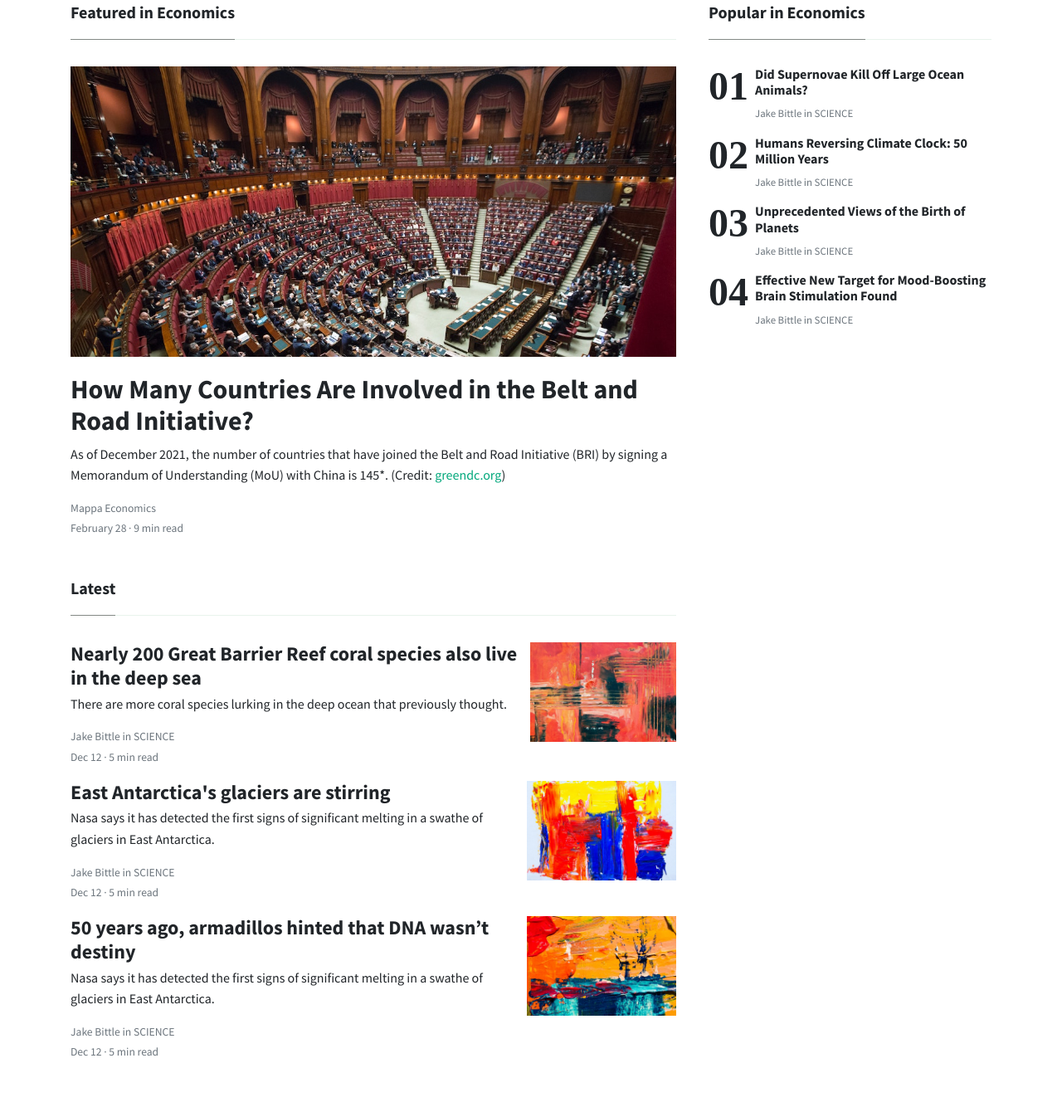
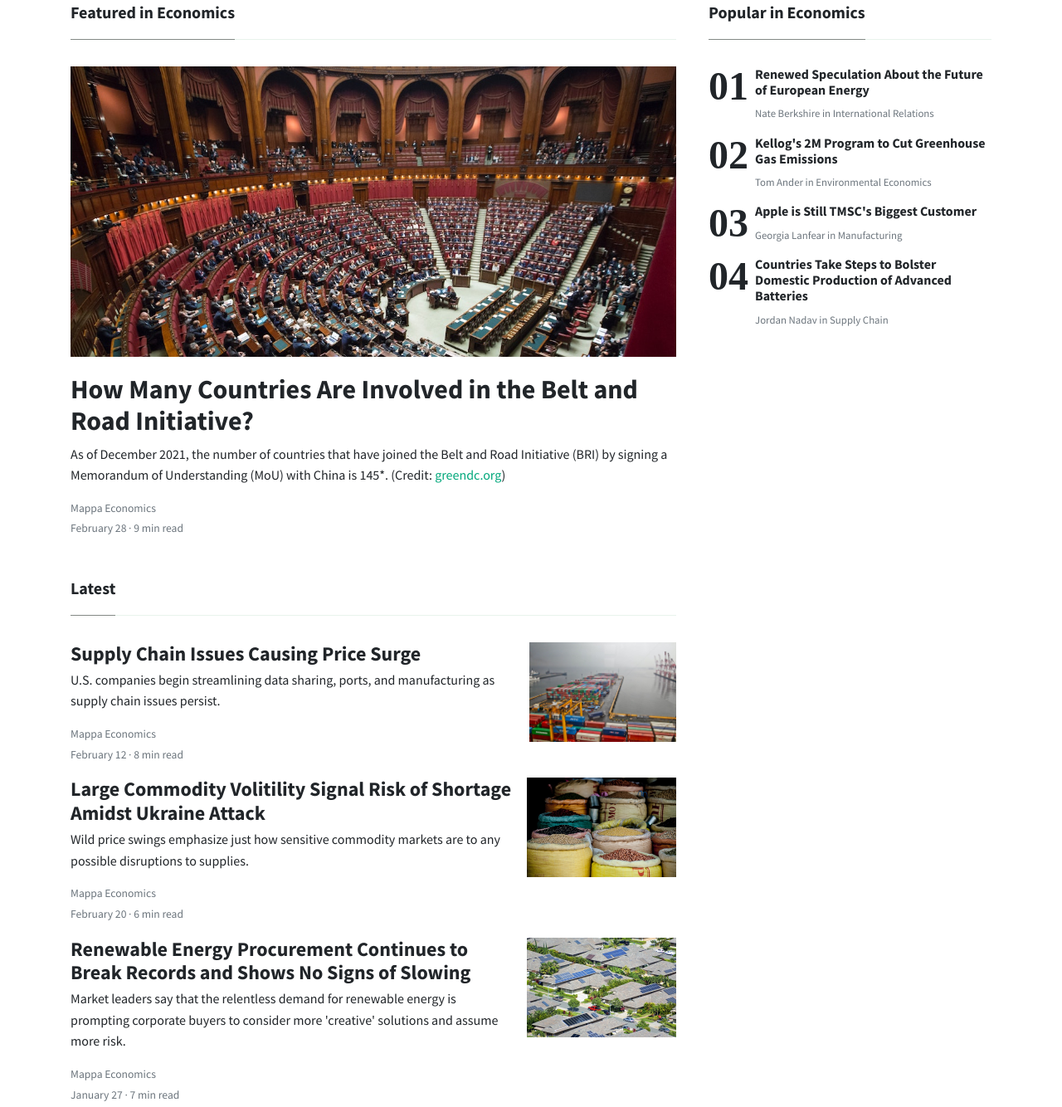
Before and after one commit to taishiwalden/mappa.news, a website: page economics.html in a window 1280 px wide. Shown: the part 115-1449 px from the top of the page at 83% size. Drawn offline with nearby package versions, Linux system fonts and the light colour scheme.

Commit message:
Finished Economics Flesh out

```diff
--- a/economics.html
+++ b/economics.html
@@ -162,7 +162,8 @@
                     </div>
                     <div class="card-body px-0 pb-0 d-flex flex-column align-items-start">
                         <h2 class="h2 font-weight-bold">
-                            <a class="text-dark" href="./article.html">How Many Countries Are Involved in the Belt and
+                            <a class="text-dark" href="./belt-and-road-initiative.html">How Many Countries Are Involved
+                                in the Belt and
                                 Road Initiative?</a>
                         </h2>
                         <p class="card-text">
@@ -181,51 +182,55 @@
                 <div class="mb-3 d-flex justify-content-between">
                     <div class="pr-3">
                         <h2 class="mb-1 h4 font-weight-bold">
-                            <a class="text-dark" href="./article.html">Nearly 200 Great Barrier Reef coral species also
-                                live in the deep sea</a>
+                            <a class="text-dark" data-toggle="modal" data-target="#exampleModalCenter"
+                                href="./article.html">Supply Chain Issues Causing Price Surge</a>
                         </h2>
                         <p>
-                            There are more coral species lurking in the deep ocean that previously thought.
+                            U.S. companies begin streamlining data sharing, ports, and manufacturing as supply chain
+                            issues persist.
                         </p>
                         <div class="card-text text-muted small">
-                            Jake Bittle in SCIENCE
+                            Mappa Economics
                         </div>
-                        <small class="text-muted">Dec 12 · 5 min read</small>
+                        <small class="text-muted">February 12 · 8 min read</small>
                     </div>
-                    <img height="120" src="./assets/img/demo/blog8.jpg">
+                    <img height="120" src="./assets/img/demo/shipping-containers.jpg">
                 </div>
                 <div class="mb-3 d-flex justify-content-between">
                     <div class="pr-3">
                         <h2 class="mb-1 h4 font-weight-bold">
-                            <a class="text-dark" href="./article.html">East Antarctica's glaciers are stirring</a>
+                            <a class="text-dark" data-toggle="modal" data-target="#exampleModalCenter"
+                                href="./article.html">Large Commodity Volitility Signal Risk of Shortage Amidst Ukraine
+                                Attack</a>
                         </h2>
                         <p>
-                            Nasa says it has detected the first signs of significant melting in a swathe of glaciers in
-                            East Antarctica.
+                            Wild price swings emphasize just how sensitive commodity markets are to any possible
+                            disruptions to supplies.
                         </p>
                         <div class="card-text text-muted small">
-                            Jake Bittle in SCIENCE
+                            Mappa Economics
                         </div>
-                        <small class="text-muted">Dec 12 · 5 min read</small>
+                        <small class="text-muted">February 20 · 6 min read</small>
                     </div>
-                    <img height="120" src="./assets/img/demo/1.jpg">
+                    <img height="120" src="./assets/img/demo/commodities.jpg">
                 </div>
                 <div class="mb-3 d-flex justify-content-between">
                     <div class="pr-3">
                         <h2 class="mb-1 h4 font-weight-bold">
-                            <a class="text-dark" href="./article.html">50 years ago, armadillos hinted that DNA wasn’t
-                                destiny</a>
+                            <a class="text-dark" data-toggle="modal" data-target="#exampleModalCenter"
+                                href="./article.html">Renewable Energy Procurement Continues to Break Records and Shows
+                                No Signs of Slowing</a>
                         </h2>
                         <p>
-                            Nasa says it has detected the first signs of significant melting in a swathe of glaciers in
-                            East Antarctica.
+                            Market leaders say that the relentless demand for renewable energy is prompting corporate
+                            buyers to consider more 'creative' solutions and assume more risk.
                         </p>
                         <div class="card-text text-muted small">
-                            Jake Bittle in SCIENCE
+                            Mappa Economics
                         </div>
-                        <small class="text-muted">Dec 12 · 5 min read</small>
+                        <small class="text-muted">January 27 · 7 min read</small>
                     </div>
-                    <img height="120" src="./assets/img/demo/5.jpg">
+                    <img height="120" src="./assets/img/demo/solar-panels.jpg">
                 </div>
             </div>
             <div class="col-md-4 pl-4">
@@ -236,44 +241,45 @@
                         <li>
                             <span>
                                 <h6 class="font-weight-bold">
-                                    <a href="./article.html" class="text-dark">Did Supernovae Kill Off Large Ocean
-                                        Animals?</a>
+                                    <a data-toggle="modal" data-target="#exampleModalCenter" href="./article.html"
+                                        class="text-dark">Renewed Speculation About the Future of European Energy</a>
                                 </h6>
                                 <p class="text-muted">
-                                    Jake Bittle in SCIENCE
+                                    Nate Berkshire in International Relations
                                 </p>
                             </span>
                         </li>
                         <li>
                             <span>
                                 <h6 class="font-weight-bold">
-                                    <a href="./article.html" class="text-dark">Humans Reversing Climate Clock: 50
-                                        Million Years</a>
+                                    <a data-toggle="modal" data-target="#exampleModalCenter" href="./article.html"
+                                        class="text-dark">Kellog's 2M Program to Cut Greenhouse Gas Emissions</a>
                                 </h6>
                                 <p class="text-muted">
-                                    Jake Bittle in SCIENCE
+                                    Tom Ander in Environmental Economics
                                 </p>
                             </span>
                         </li>
                         <li>
                             <span>
                                 <h6 class="font-weight-bold">
-                                    <a href="./article.html" class="text-dark">Unprecedented Views of the Birth of
-                                        Planets</a>
+                                    <a data-toggle="modal" data-target="#exampleModalCenter" href="./article.html"
+                                        class="text-dark">Apple is Still TMSC's Biggest Customer</a>
                                 </h6>
                                 <p class="text-muted">
-                                    Jake Bittle in SCIENCE
+                                    Georgia Lanfear in Manufacturing
                                 </p>
                             </span>
                         </li>
                         <li>
                             <span>
                                 <h6 class="font-weight-bold">
-                                    <a href="./article.html" class="text-dark">Effective New Target for Mood-Boosting
-                                        Brain Stimulation Found</a>
+                                    <a data-toggle="modal" data-target="#exampleModalCenter" href="./article.html"
+                                        class="text-dark">Countries Take Steps to Bolster Domestic Production of
+                                        Advanced Batteries</a>
                                 </h6>
                                 <p class="text-muted">
-                                    Jake Bittle in SCIENCE
+                                    Jordan Nadav in Supply Chain
                                 </p>
                             </span>
                         </li>
```
Also changed, not shown: about.html (+4 -4 lines), index.html (+17 -10 lines), assets/img/demo/commodities.jpg (added), assets/img/demo/shipping-containers.jpg (added), assets/img/demo/solar-panels.jpg (added).
